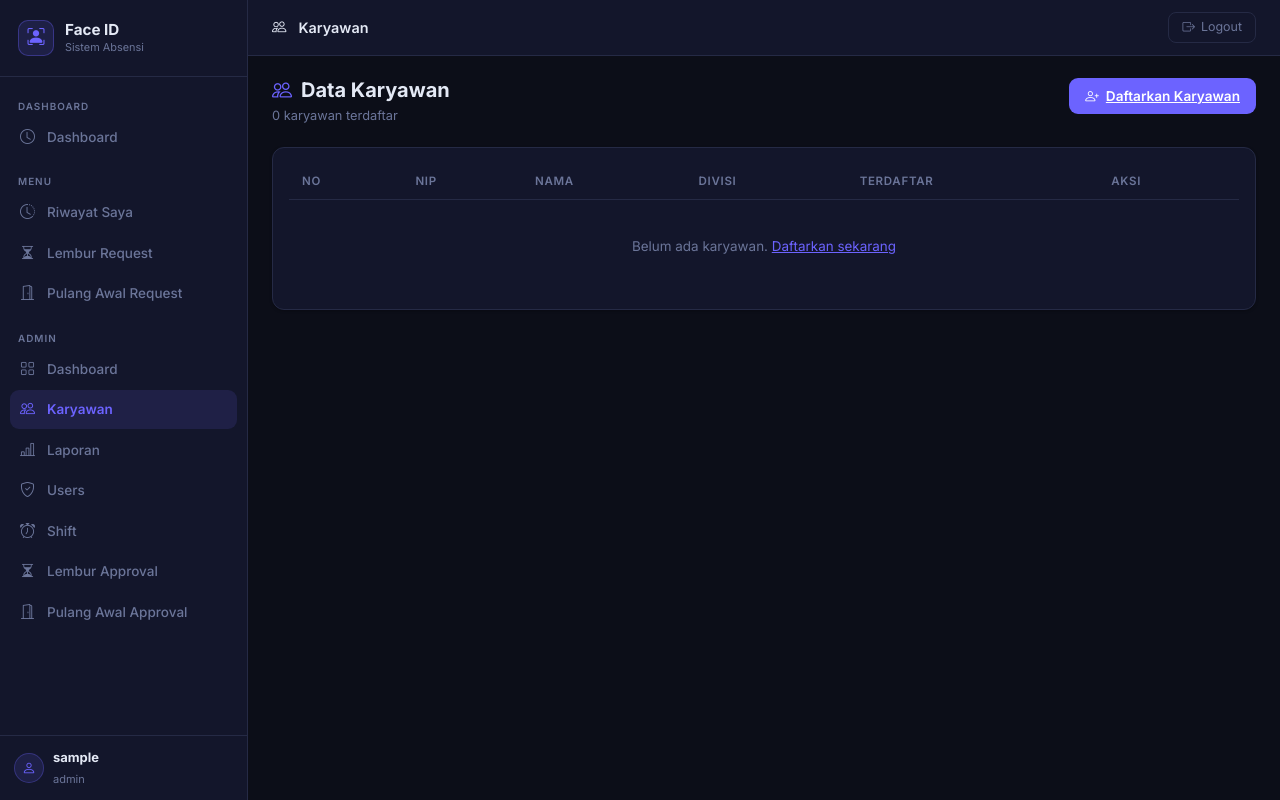
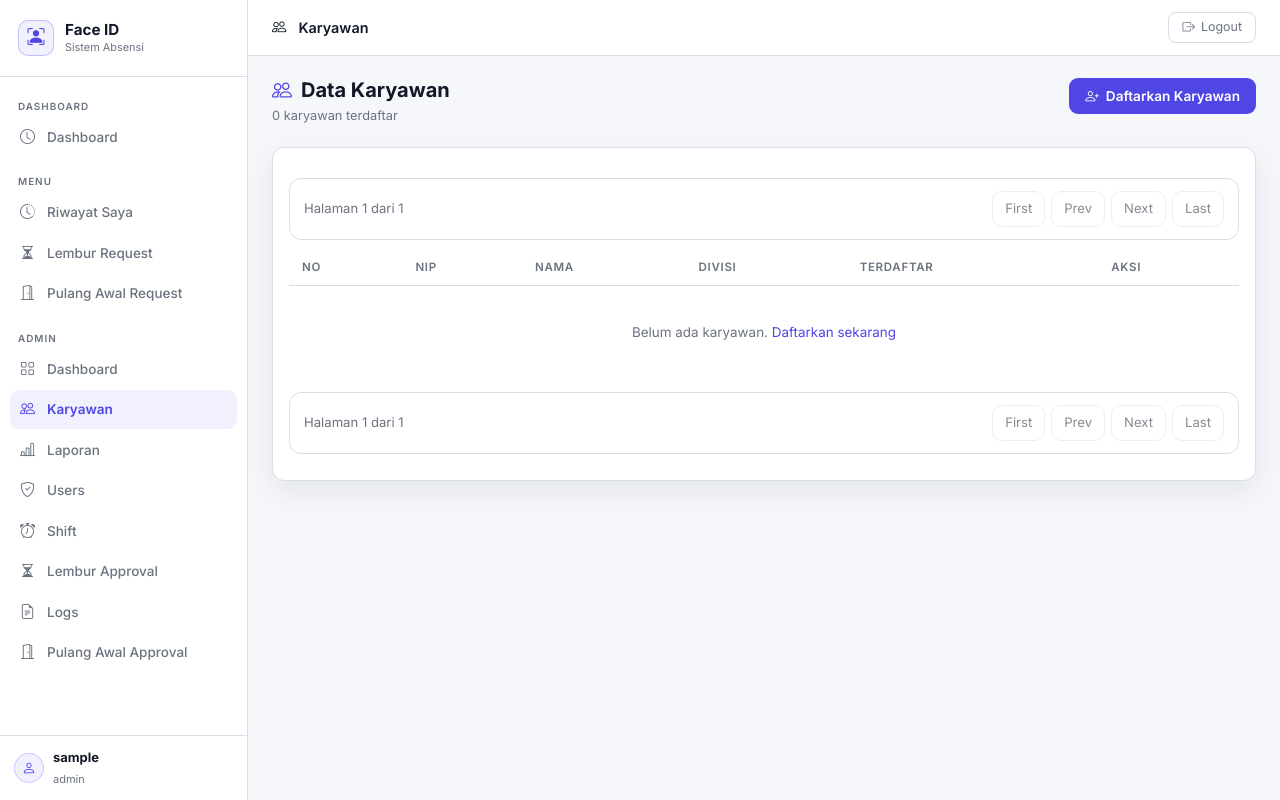
Before and after one commit to barastrong/Face-Recognize, a Flask app: page /admin/karyawan in a window 1280 px wide. Run offline with Flask 3, Linux system fonts and the light colour scheme; the visitor is signed in with stand-in values (Sample User, id 1); data that the repository does not hold is empty; some libraries are stand-ins or nearby versions.

Commit message:
Update Styling css adding logs for admin

```diff
--- a/app.py
+++ b/app.py
@@ -1,4 +1,4 @@
-import os, base64, io
+import os, base64, io, json
 from datetime import date, timedelta, datetime
 from functools import wraps
 import socket
@@ -20,7 +20,8 @@ from face_engine import (
     get_absensi_karyawan,
     buat_overtime_request, get_overtime_requests, update_overtime_status,
     buat_home_early_request, get_home_early_requests, update_home_early_status,
-    get_shift_aktif_karyawan, get_db_connection
+    get_shift_aktif_karyawan, get_db_connection,
+    _append_audit_log
 )
 
 load_dotenv()
@@ -117,6 +118,13 @@ def login():
             conn.commit()
             cur.close()
             conn.close()
+            _append_audit_log("user_login", {
+                "user_id": user["id"],
+                "email": user["email"],
+                "role": user["role"],
+                "ip_address": ipv4_address,
+                "success": True
+            })
             if user["role"] == "admin":
                 return redirect(url_for("admin_dashboard"))
             return redirect(url_for("absensi"))
@@ -143,6 +151,11 @@ def logout():
         conn.commit()
         cur.close()
         conn.close()
+    _append_audit_log("user_logout", {
+        "user_id": user_id,
+        "ip_address": session.get('address'),
+        "success": True
+    })
     session.clear()
     return redirect(url_for("login"))
 
@@ -303,15 +316,39 @@ def admin_daftar_karyawan():
             return redirect(request.url)
         result = engine.register(nip, nama, divisi, images,
                                    base_url=request.host_url.rstrip("/"))
+        _append_audit_log("admin_add_karyawan", {
+            "nip": nip, "nama": nama, "divisi": divisi,
+            "success": result["success"], "message": result["msg"]
+        })
         flash(result["msg"], "success" if result["success"] else "danger")
         return redirect(url_for("admin_karyawan"))
     return render_template("admin/admin_daftar.html")
 
 
-@app.route("/admin/karyawan/hapus/<nip>", methods=["POST"])
+@app.route("/admin/karyawan/hapus/<int:karyawan_id>", methods=["POST"])
 @admin_required
-def admin_hapus_karyawan(nip):
-    ok = engine.delete_karyawan(nip)
+def admin_hapus_karyawan(karyawan_id):
+    conn = get_db_connection()
+    cur = conn.cursor()
+    cur.execute("SELECT id, nip, nama, divisi FROM karyawan WHERE id = %s", (karyawan_id,))
+    row = cur.fetchone()
+    cur.close()
+    conn.close()
+
+    if not row:
+        flash("Karyawan tidak ditemukan.", "danger")
+        return redirect(url_for("admin_karyawan"))
+
+    _, nip, nama, divisi = row
+    ok = engine.delete_karyawan(str(karyawan_id))
+    _append_audit_log("admin_delete_karyawan", {
+        "karyawan_id": karyawan_id,
+        "nip": nip,
+        "nama": nama,
+        "divisi": divisi,
+        "deleted_by": session.get("user_id"),
+        "success": ok,
+    })
     flash("Karyawan berhasil dihapus." if ok else "Gagal menghapus.", "success" if ok else "danger")
     return redirect(url_for("admin_karyawan"))
 
@@ -323,6 +360,26 @@ def admin_laporan():
     return render_template("admin/admin_laporan.html",
         data=get_absensi_range(tgl_awal, tgl_akhir),
         tgl_awal=tgl_awal, tgl_akhir=tgl_akhir)
+
+@app.route("/admin/logs")
+@admin_required
+def admin_logs():
+    from pathlib import Path
+    log_path = Path("logs") / "system.log"
+    entries = []
+    if log_path.exists():
+        try:
+            with open(log_path, encoding="utf-8") as f:
+                for line in f:
+                    try:
+                        data = json.loads(line)
+                        entries.append(data)
+                    except Exception:
+                        continue
+        except Exception:
+            entries = []
+    entries = list(reversed(entries[-100:]))
+    return render_template("admin/admin_logs.html", entries=entries)
 
 @app.route("/admin/laporan/export")
 @admin_required
@@ -339,7 +396,6 @@ def admin_export():
             fmt = "%H:%M"
             t_in  = dt.strptime(ci, fmt)
             t_out = dt.strptime(co, fmt)
-            # Jika pulang < masuk = melewati tengah malam
             if t_out < t_in:
                 t_out += timedelta(days=1)
             total_menit = int((t_out - t_in).total_seconds() / 60)
@@ -347,6 +403,7 @@ def admin_export():
             return f"{jam}j {menit}m"
         except Exception:
             return "-"
+
     rows = get_absensi_range(tgl_awal, tgl_akhir)
 
     df = pd.DataFrame([
@@ -426,9 +483,31 @@ def admin_export():
                 max_len = max(len(str(cell.value or "")) for cell in col)
                 ws.column_dimensions[col[0].column_letter].width = min(max_len + 4, 40)
     buf.seek(0)
+    _append_audit_log("admin_export_report", {
+        "export_from": tgl_awal,
+        "export_to": tgl_akhir,
+        "requested_by": session.get("user_id"),
+        "success": True
+    })
     return send_file(buf, as_attachment=True,
                      download_name=f"absensi_{tgl_awal}_{tgl_akhir}.xlsx",
                      mimetype="application/vnd.openxmlformats-officedocument.spreadsheetml.sheet")
+
+@app.route("/admin/logs/download")
+@admin_required
+def admin_download_logs():
+    from pathlib import Path
+    log_path = Path("logs") / "system.log"
+    if not log_path.exists():
+        flash("File log belum tersedia.", "danger")
+        return redirect(url_for("admin_laporan"))
+    _append_audit_log("admin_download_logs", {
+        "requested_by": session.get("user_id"),
+        "success": True
+    })
+    return send_file(str(log_path), as_attachment=True,
+                     download_name="system.log",
+                     mimetype="text/plain")
 
 @app.route("/admin/users")
 @admin_required
@@ -447,6 +526,14 @@ def admin_tambah_user():
         flash("Email dan password wajib diisi.", "danger")
         return redirect(url_for("admin_users"))
     result = tambah_user(email, username, password, role, nip)
+    _append_audit_log("admin_add_user", {
+        "email": email,
+        "username": username,
+        "role": role,
+        "nip": nip,
+        "success": result["success"],
+        "message": result["msg"]
+    })
     flash(result["msg"], "success" if result["success"] else "danger")
     return redirect(url_for("admin_users"))
 
@@ -456,8 +543,13 @@ def admin_hapus_user(user_id):
     if user_id == session.get("user_id"):
         flash("Tidak bisa hapus akun sendiri.", "danger")
         return redirect(url_for("admin_users"))
-    hapus_user(user_id)
-    flash("User berhasil dihapus.", "success")
+    ok = hapus_user(user_id)
+    _append_audit_log("admin_delete_user", {
+        "user_id": user_id,
+        "deleted_by": session.get("user_id"),
+        "success": ok,
+    })
+    flash("User berhasil dihapus." if ok else "Gagal menghapus user.", "success" if ok else "danger")
     return redirect(url_for("admin_users"))
 
 @app.route("/admin/shift")
@@ -476,6 +568,13 @@ def admin_tambah_shift():
         melewati_tengah_malam= request.form.get("melewati_tengah_malam") == "1",
         keterangan           = request.form.get("keterangan", "").strip(),
     )
+    _append_audit_log("admin_add_shift", {
+        "nama_shift": request.form.get("nama_shift", "").strip(),
+        "jam_masuk": request.form.get("jam_masuk"),
+        "jam_pulang": request.form.get("jam_pulang"),
+        "success": r["success"],
+        "message": r["msg"]
+    })
     flash(r["msg"], "success" if r["success"] else "danger")
     return redirect(url_for("admin_shift"))
 
@@ -491,6 +590,12 @@ def admin_edit_shift(shift_id):
         melewati_tengah_malam= request.form.get("melewati_tengah_malam") == "1",
         keterangan           = request.form.get("keterangan", "").strip(),
     )
+    _append_audit_log("admin_edit_shift", {
+        "shift_id": shift_id,
+        "nama_shift": request.form.get("nama_shift", "").strip(),
+        "success": r["success"],
+        "message": r["msg"]
+    })
     flash(r["msg"], "success" if r["success"] else "danger")
     return redirect(url_for("admin_shift"))
 
@@ -498,6 +603,11 @@ def admin_edit_shift(shift_id):
 @admin_required
 def admin_hapus_shift(shift_id):
     r = hapus_shift(shift_id)
+    _append_audit_log("admin_delete_shift", {
+        "shift_id": shift_id,
+        "success": r["success"],
+        "message": r["msg"]
+    })
     flash(r["msg"], "success" if r["success"] else "danger")
     return redirect(url_for("admin_shift"))
 
@@ -594,11 +704,20 @@ def admin_overtime():
 @app.route('/admin/overtime/<int:req_id>/update', methods=['POST'])
 @admin_required
 def admin_update_overtime(req_id):
+    status = request.form.get('status', 'pending')
+    catatan = request.form.get('catatan', '')
     r = update_overtime_status(
         req_id,
-        request.form.get('status', 'pending'),
-        request.form.get('catatan', '')
+        status,
+        catatan
     )
+    _append_audit_log("admin_update_overtime", {
+        "request_id": req_id,
+        "status": status,
+        "catatan": catatan,
+        "updated_by": session.get("user_id"),
+        "success": r['success']
+    })
     flash(r['msg'], 'success' if r['success'] else 'danger')
     return redirect(url_for('admin_overtime'))
 
@@ -617,11 +736,20 @@ def admin_home_early():
 @app.route('/admin/home-early/<int:req_id>/update', methods=['POST'])
 @admin_required
 def admin_update_home_early(req_id):
+    status = request.form.get('status', 'pending')
+    catatan = request.form.get('catatan', '')
     r = update_home_early_status(
         req_id,
-        request.form.get('status', 'pending'),
-        request.form.get('catatan', '')
+        status,
+        catatan
     )
+    _append_audit_log("admin_update_home_early", {
+        "request_id": req_id,
+        "status": status,
+        "catatan": catatan,
+        "updated_by": session.get("user_id"),
+        "success": r['success']
+    })
     flash(r['msg'], 'success' if r['success'] else 'danger')
     return redirect(url_for('admin_home_early'))
 
--- a/templates/absensi.html
+++ b/templates/absensi.html
@@ -10,7 +10,7 @@
   /* Camera */
   .cam-wrap {
     position: relative; width: 100%; aspect-ratio: 4/3;
-    background: #050608; border-radius: 12px; overflow: hidden;
+    background: #f8fafc; border-radius: 14px; overflow: hidden;
   }
   #video, #result-img {
     position: absolute; inset: 0; width: 100%; height: 100%; object-fit: cover;
@@ -67,7 +67,7 @@
   .cam-fallback.show { display: flex; flex-direction: column; gap: 10px; }
   .upload-area {
     position: relative; border: 2px dashed var(--border);
-    border-radius: 13px; background: rgba(255,255,255,.02);
+    border-radius: 13px; background: rgba(15,23,42,.04);
     cursor: pointer; transition: border-color .2s, background .2s;
     overflow: hidden; aspect-ratio: 4/3;
     display: flex; align-items: center; justify-content: center;
--- a/templates/admin/admin_karyawan.html
+++ b/templates/admin/admin_karyawan.html
@@ -28,7 +28,7 @@
           <td class="td-muted">{{ k.divisi or '–' }}</td>
           <td class="td-muted">{{ k.terdaftar[:10] if k.terdaftar else '–' }}</td>
           <td>
-            <form method="POST" action="{{ url_for('admin_hapus_karyawan', nip=k.id) }}"
+            <form method="POST" action="{{ url_for('admin_hapus_karyawan', karyawan_id=k.id) }}"
                   onsubmit="return confirm('Hapus {{ k.nama }}?')" style="margin:0;">
               <button class="btn-danger-soft" type="submit">
                 <i class="bi bi-trash3"></i> Hapus
--- a/templates/admin/admin_laporan.html
+++ b/templates/admin/admin_laporan.html
@@ -37,6 +37,9 @@
           </button>
           <a href="{{ url_for('admin_export', dari=tgl_awal, sampai=tgl_akhir) }}" class="btn-ghost flex-fill justify-content-center">
             <i class="bi bi-download"></i> Export Excel
+          </a>
+          <a href="{{ url_for('admin_download_logs') }}" class="btn-ghost flex-fill justify-content-center">
+            <i class="bi bi-file-earmark-text"></i> Backup Log
           </a>
         </div>
       </div>
--- a/templates/base.html
+++ b/templates/base.html
@@ -1,5 +1,5 @@
 <!DOCTYPE html>
-<html lang="id" data-bs-theme="dark">
+<html lang="id" data-bs-theme="light">
 <head>
   <meta charset="UTF-8">
   <meta name="viewport" content="width=device-width, initial-scale=1.0">
@@ -11,24 +11,24 @@
   <link href="https://cdn.jsdelivr.net/npm/bootstrap-icons@1.11.3/font/bootstrap-icons.min.css" rel="stylesheet">
   <style>
     :root {
-      --bg:          #0c0e18;
-      --surface:     #13162b;
-      --surface2:    #1a1e32;
-      --border:      #252a45;
-      --text:        #e4e9f5;
-      --muted:       #6b7599;
-      --accent:      #6c63ff;
-      --accent-glow: rgba(108,99,255,.18);
-      --accent-dim:  rgba(108,99,255,.13);
-      --green:       #22c55e;
-      --amber:       #f59e0b;
-      --red:         #ef4444;
+      --bg:          #f6f7fb;
+      --surface:     #ffffff;
+      --surface2:    #f3f5f9;
+      --border:      #d8dde8;
+      --text:        #111827;
+      --muted:       #6b7280;
+      --accent:      #4f46e5;
+      --accent-glow: rgba(79,70,229,.16);
+      --accent-dim:  rgba(79,70,229,.08);
+      --green:       #16a34a;
+      --amber:       #d97706;
+      --red:         #dc2626;
       --sidebar-w:   248px;
       --topbar-h:    56px;
       --radius:      12px;
     }
 
-    * { box-sizing: border-box; }
+    * { box-sizing: border-box; text-decoration: none !important; }
     html, body { height: 100%; }
     body {
       font-family: 'Inter', system-ui, sans-serif;
@@ -89,7 +89,7 @@
       margin-bottom: 2px;
       transition: background .15s, color .15s;
     }
-    .nav-link:hover { background: rgba(255,255,255,.05); color: var(--text); }
+    .nav-link:hover { background: rgba(15,23,42,.05); color: var(--text); }
     .nav-link.active {
       background: var(--accent-dim);
       color: var(--accent);
@@ -127,7 +127,7 @@
     /* Overlay */
     .sidebar-overlay {
       display: none; position: fixed; inset: 0;
-      background: rgba(0,0,0,.6); z-index: 1039;
+      background: rgba(15,23,42,.12); z-index: 1039;
     }
     .sidebar-overlay.show { display: block; }
 
@@ -193,7 +193,7 @@
       background: var(--surface);
       border: 1px solid var(--border) !important;
       border-radius: var(--radius) !important;
-      box-shadow: 0 1px 3px rgba(0,0,0,.25);
+      box-shadow: 0 10px 30px rgba(15,23,42,.08);
     }
     .card-header-custom {
       display: flex; align-items: center; justify-content: space-between;
@@ -250,8 +250,37 @@
       vertical-align: middle; color: var(--text);
     }
     .data-table tr:last-child td { border-bottom: none; }
-    .data-table tr:hover td { background: rgba(255,255,255,.017); }
+    .data-table tr:hover td { background: rgba(15,23,42,.04); }
     .td-muted { color: var(--muted) !important; font-size: .82rem; }
+
+    .pagination-bar {
+      display: flex; flex-wrap: wrap; align-items: center;
+      justify-content: space-between; gap: 10px;
+      padding: 12px 14px; margin: 14px 0 10px;
+      background: rgba(255,255,255,.9); border: 1px solid var(--border);
+      border-radius: 12px;
+    }
+    .pagination-info {
+      color: var(--muted); font-size: .82rem;
+      min-width: 160px;
+    }
+    .pagination-actions {
+      display: inline-flex; align-items: center; gap: 6px;
+      flex-wrap: wrap;
+    }
+    .pagination-actions button {
+      border: 1px solid var(--border); border-radius: 10px;
+      background: var(--surface); color: var(--text); padding: 7px 12px;
+      font-size: .82rem; cursor: pointer;
+      transition: background .15s, border-color .15s;
+    }
+    .pagination-actions button:hover:not(:disabled) {
+      background: rgba(79,70,229,.06);
+      border-color: rgba(79,70,229,.25);
+    }
+    .pagination-actions button:disabled {
+      opacity: .5; cursor: not-allowed;
+    }
 
     /* ── Badges ── */
     .badge-masuk   { background: rgba(34,197,94,.13)  !important; color: var(--green)  !important; border: 1px solid rgba(34,197,94,.25) !important; }
@@ -283,7 +312,7 @@
       display: inline-flex; align-items: center; gap: 7px;
       transition: background .15s, border-color .15s;
     }
-    .btn-ghost:hover { background: rgba(255,255,255,.05); }
+    .btn-ghost:hover { background: rgba(15,23,42,.04); }
     .btn-danger-soft {
       background: rgba(239,68,68,.1); border: 1px solid rgba(239,68,68,.2);
       color: var(--red); padding: 6px 12px; border-radius: 8px;
@@ -412,6 +441,11 @@
        onclick="closeSidebar()">
       <span class="nav-icon"><i class="bi bi-hourglass-split"></i></span> Lembur Approval
     </a>
+    <a href="{{ url_for('admin_logs') }}"
+       class="nav-link {% if request.endpoint == 'admin_logs' %}active{% endif %}"
+       onclick="closeSidebar()">
+      <span class="nav-icon"><i class="bi bi-file-earmark-text"></i></span> Logs
+    </a>
     <a href="{{ url_for('admin_home_early') }}"
        class="nav-link {% if request.endpoint == 'admin_home_early' %}active{% endif %}"
        onclick="closeSidebar()">
@@ -529,6 +563,82 @@
     if (_tx < 24 && dx > 60) openSidebar();
     if (dx < -60 && document.getElementById('sidebar').classList.contains('open')) closeSidebar();
   }, { passive: true });
+
+  function createPaginationBar() {
+    const bar = document.createElement('div');
+    bar.className = 'pagination-bar';
+    bar.innerHTML = `
+      <div class="pagination-info"></div>
+      <div class="pagination-actions">
+        <button type="button" data-action="first">First</button>
+        <button type="button" data-action="prev">Prev</button>
+        <button type="button" data-action="next">Next</button>
+        <button type="button" data-action="last">Last</button>
+      </div>
+    `;
+    return bar;
+  }
+
+  function updatePaginationBar(bar, page, totalPages) {
+    const info = bar.querySelector('.pagination-info');
+    const btnFirst = bar.querySelector('[data-action="first"]');
+    const btnPrev = bar.querySelector('[data-action="prev"]');
+    const btnNext = bar.querySelector('[data-action="next"]');
+    const btnLast = bar.querySelector('[data-action="last"]');
+    if (!info) return;
+    info.textContent = `Halaman ${page} dari ${totalPages}`;
+    btnFirst.disabled = page === 1;
+    btnPrev.disabled = page === 1;
+    btnNext.disabled = page === totalPages;
+    btnLast.disabled = page === totalPages;
+  }
+
+  function paginateTable(table) {
+    if (table.dataset.paginationInitialized) return;
+    const tbody = table.tBodies[0];
+    if (!tbody) return;
+    const rows = Array.from(tbody.rows);
+    const pageSize = parseInt(table.dataset.rowsPerPage || '10', 10);
+    const totalPages = Math.max(1, Math.ceil(rows.length / pageSize));
+
+    const topBar = createPaginationBar();
+    const bottomBar = createPaginationBar();
+    table.parentNode.insertBefore(topBar, table);
+    table.parentNode.insertBefore(bottomBar, table.nextSibling);
+
+    function renderPage(page) {
+      const start = (page - 1) * pageSize;
+      const end = start + pageSize;
+      rows.forEach((row, index) => {
+        row.style.display = index >= start && index < end ? '' : 'none';
+      });
+      updatePaginationBar(topBar, page, totalPages);
+      updatePaginationBar(bottomBar, page, totalPages);
+      table.dataset.currentPage = page;
+    }
+
+    function handleClick(event) {
+      const button = event.target.closest('button');
+      if (!button) return;
+      const action = button.dataset.action;
+      const currentPage = parseInt(table.dataset.currentPage || '1', 10);
+      let nextPage = currentPage;
+      if (action === 'first') nextPage = 1;
+      if (action === 'prev') nextPage = Math.max(1, currentPage - 1);
+      if (action === 'next') nextPage = Math.min(totalPages, currentPage + 1);
+      if (action === 'last') nextPage = totalPages;
+      renderPage(nextPage);
+    }
+
+    topBar.addEventListener('click', handleClick);
+    bottomBar.addEventListener('click', handleClick);
+    table.dataset.paginationInitialized = 'true';
+    renderPage(1);
+  }
+
+  document.addEventListener('DOMContentLoaded', function () {
+    document.querySelectorAll('.data-table').forEach(paginateTable);
+  });
 </script>
 {% block scripts %}{% endblock %}
 </body>
--- a/templates/home_early.html
+++ b/templates/home_early.html
@@ -5,7 +5,7 @@
 <style>
   .time-preview {
     display:flex; align-items:center; gap:10px;
-    background:rgba(255,255,255,.025); border:1px solid var(--border);
+    background:rgba(15,23,42,.04); border:1px solid var(--border);
     border-radius:10px; padding:11px 14px; margin-top:14px;
   }
   .time-block { text-align:center; }
@@ -38,7 +38,7 @@
   </div>
 
   <div class="form-panel" id="form-panel">
-    <div style="border:1px solid var(--border);border-radius:11px;padding:18px;margin-bottom:20px;background:rgba(255,255,255,.02);">
+    <div style="border:1px solid var(--border);border-radius:11px;padding:18px;margin-bottom:20px;background:rgba(15,23,42,.04);">
 
       {% if shift %}
       <div class="info-banner mb-3">
--- a/templates/overtime.html
+++ b/templates/overtime.html
@@ -5,7 +5,7 @@
 <style>
   .time-preview {
     display:flex; align-items:center; gap:10px;
-    background:rgba(255,255,255,.025); border:1px solid var(--border);
+    background:rgba(15,23,42,.04); border:1px solid var(--border);
     border-radius:10px; padding:11px 14px; margin-top:14px;
   }
   .time-block { text-align:center; }
@@ -44,7 +44,7 @@
 
   <!-- Form panel -->
   <div class="form-panel" id="form-panel">
-    <div style="border:1px solid var(--border);border-radius:11px;padding:18px;margin-bottom:20px;background:rgba(255,255,255,.02);">
+    <div style="border:1px solid var(--border);border-radius:11px;padding:18px;margin-bottom:20px;background:rgba(15,23,42,.04);">
 
       {% if shift %}
       <div class="info-banner mb-3">
```
Also changed, not shown: face_engine.py (+69 -1 lines), templates/admin/admin_logs.html (added, +64 -0 lines), templates/login.html (+15 -15 lines).
